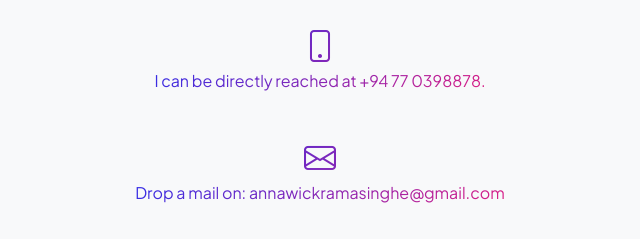
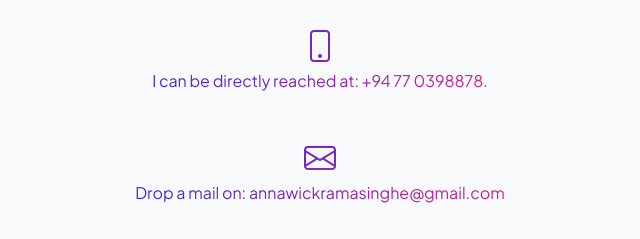
Before and after one commit to anna-wickramasinghe/Resume-and-Portfolio, a plain HTML site: page contact.html in a window 1280 px wide. Shown: the part 257-496 px from the top of the page, 320-960 px from the left. Drawn offline with nearby package versions, Linux system fonts and the light colour scheme.

Commit message:
add changes to resume

```diff
--- a/contact.html
+++ b/contact.html
@@ -44,7 +44,7 @@
                             <p class="lead fw-normal text-muted mb-4">Intrigued by coding possibilities with you.</p>
                             <div class="d-flex flex-column align-items-center fs-2 gap-4">
                                 <a class="text-gradient" href="#"><i class="bi bi-phone"></i>
-                                    <p class="contact_text">I can be directly reached at +94 77 0398878.</p>
+                                    <p class="contact_text">I can be directly reached at:  +94 77 0398878.</p>
                                 </a>
                                 <a class="text-gradient" href="mailto:annawickramasinghe@gmail.com"><i class="bi bi-envelope"></i>
                                     <p class="contact_text">Drop a mail on: annawickramasinghe@gmail.com</p>
```
